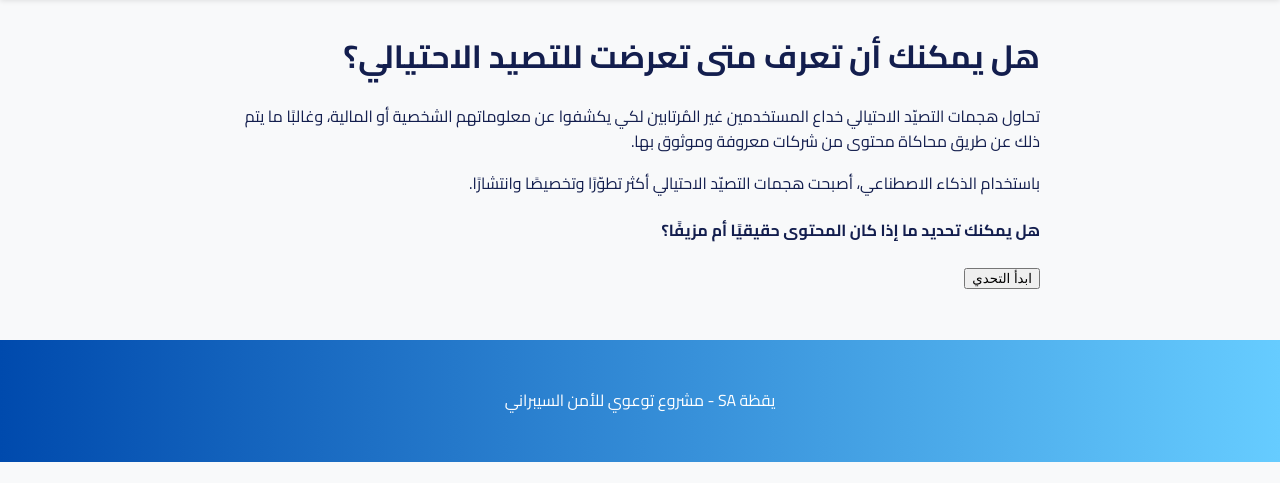
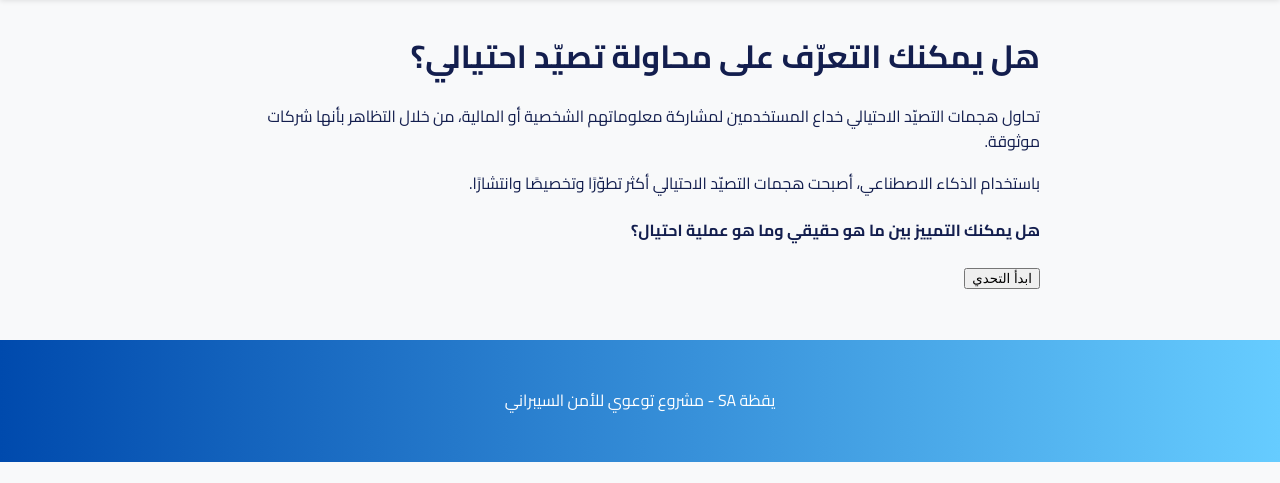
Before and after one commit to dwinch-04/Yaqdha-Platform, a Django app: page /ar/simulator/ in a window 1280 px wide. Shown: the part 77-560 px from the top of the page. Run offline with Django 5.2, Linux system fonts and the light colour scheme; data that the repository does not hold is empty.

Commit message:
Update simulator.html

```diff
--- a/main/templates/ar/simulator.html
+++ b/main/templates/ar/simulator.html
@@ -10,12 +10,12 @@
 <div class="container mt-5 text-center" dir="rtl" style="max-width: 800px;">
 
     <div id="intro-screen">
-        <h1 class="mb-4">هل يمكنك أن تعرف متى تعرضت للتصيد الاحتيالي؟</h1>
-        <p class="lead">تحاول هجمات التصيّد الاحتيالي خداع المستخدمين غير المُرتابين لكي يكشفوا عن معلوماتهم الشخصية أو المالية، وغالبًا ما يتم ذلك عن طريق محاكاة محتوى من شركات معروفة وموثوق بها.</p>
+        <h1 class="mb-4">هل يمكنك التعرّف على محاولة تصيّد احتيالي؟</h1>
+        <p class="lead">تحاول هجمات التصيّد الاحتيالي خداع المستخدمين لمشاركة معلوماتهم الشخصية أو المالية، من خلال التظاهر بأنها شركات موثوقة.</p>
         <div class="alert alert-info">
             باستخدام الذكاء الاصطناعي، أصبحت هجمات التصيّد الاحتيالي أكثر تطوّرًا وتخصيصًا وانتشارًا.
         </div>
-        <h4 class="mt-4">هل يمكنك تحديد ما إذا كان المحتوى حقيقيًا أم مزيفًا؟</h4>
+        <h4 class="mt-4">هل يمكنك التمييز بين ما هو حقيقي وما هو عملية احتيال؟</h4>
         <button onclick="startGame()" class="btn btn-primary btn-lg mt-3 px-5">ابدأ التحدي</button>
     </div>
 
```
